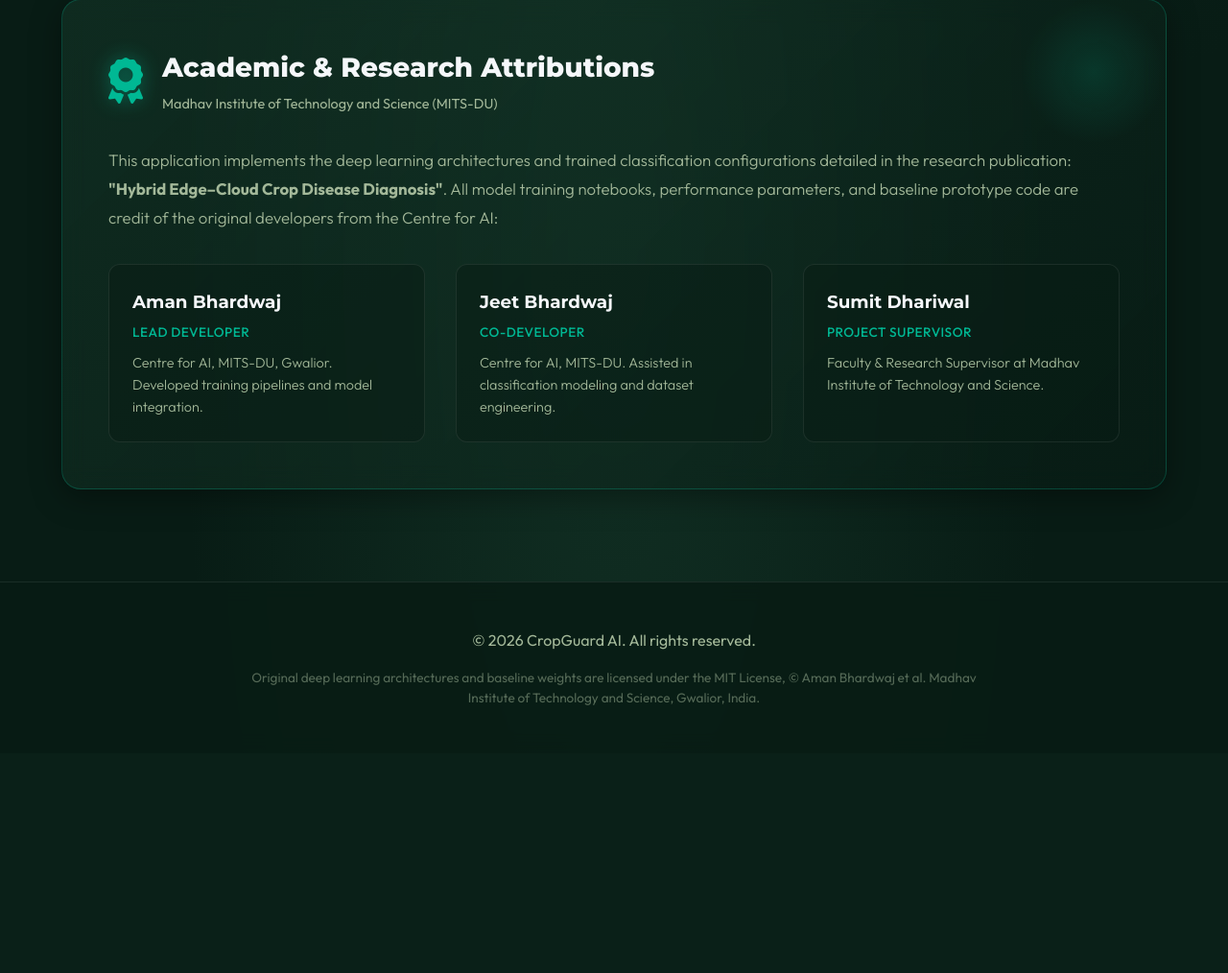
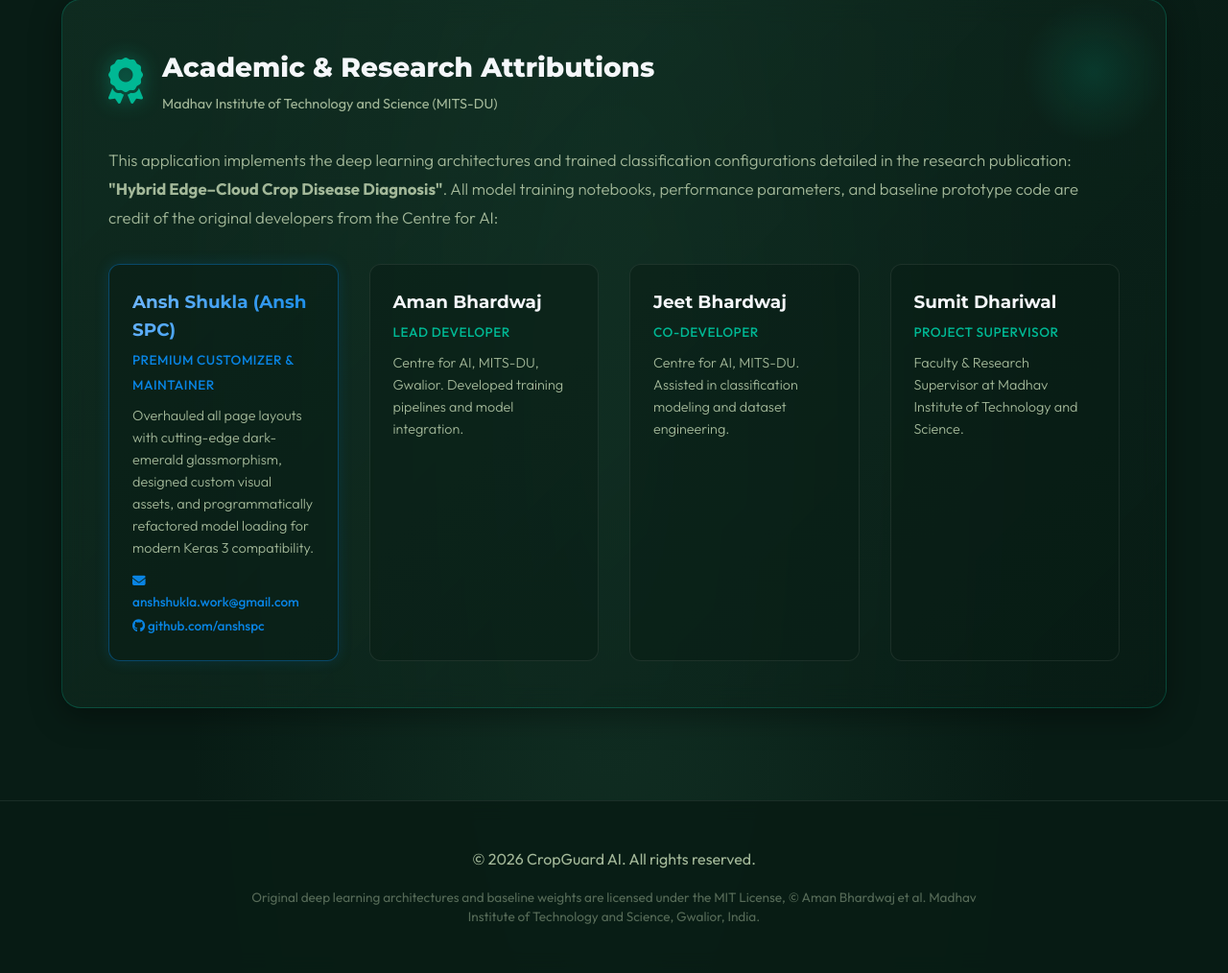
Before and after one commit to anshspc/CropGuard-AI, a Flask app: page /about in a window 1280 px wide. Shown: the part 1876-2890 px from the top of the page at 96% size. Before the commit the page ends 2611 px from the top, so only its background shows below. Run offline with Flask 3, Linux system fonts and the light colour scheme; some libraries are stand-ins or nearby versions.

Commit message:
docs: add premium edition maintainer credits & contact info

```diff
--- a/flask_app/templates/about.html
+++ b/flask_app/templates/about.html
@@ -604,6 +604,13 @@
                     <p>This application implements the deep learning architectures and trained classification configurations detailed in the research publication: <b>"Hybrid Edge–Cloud Crop Disease Diagnosis"</b>. All model training notebooks, performance parameters, and baseline prototype code are credit of the original developers from the Centre for AI:</p>
                 </div>
                 <div class="authors-grid">
+                    <div class="author-box" style="border: 1px solid rgba(9, 132, 227, 0.4); box-shadow: 0 0 15px rgba(9, 132, 227, 0.15);">
+                        <h4 style="background: linear-gradient(135deg, #74b9ff, var(--neon-blue)); -webkit-background-clip: text; -webkit-text-fill-color: transparent;">Ansh Shukla (Ansh SPC)</h4>
+                        <span style="color: var(--neon-blue);">Premium Customizer & Maintainer</span>
+                        <p>Overhauled all page layouts with cutting-edge dark-emerald glassmorphism, designed custom visual assets, and programmatically refactored model loading for modern Keras 3 compatibility.</p>
+                        <p style="margin-top: 0.75rem; font-size: 0.85rem; color: var(--neon-blue); font-weight: 500;"><i class="fas fa-envelope"></i> anshshukla.work@gmail.com</p>
+                        <p style="margin-top: 0.25rem; font-size: 0.85rem; color: var(--neon-blue); font-weight: 500;"><i class="fab fa-github"></i> <a href="https://github.com/anshspc" style="color:var(--neon-blue); text-decoration:none;">github.com/anshspc</a></p>
+                    </div>
                     <div class="author-box">
                         <h4>Aman Bhardwaj</h4>
                         <span>Lead Developer</span>
```
Also changed, not shown: README.md.
